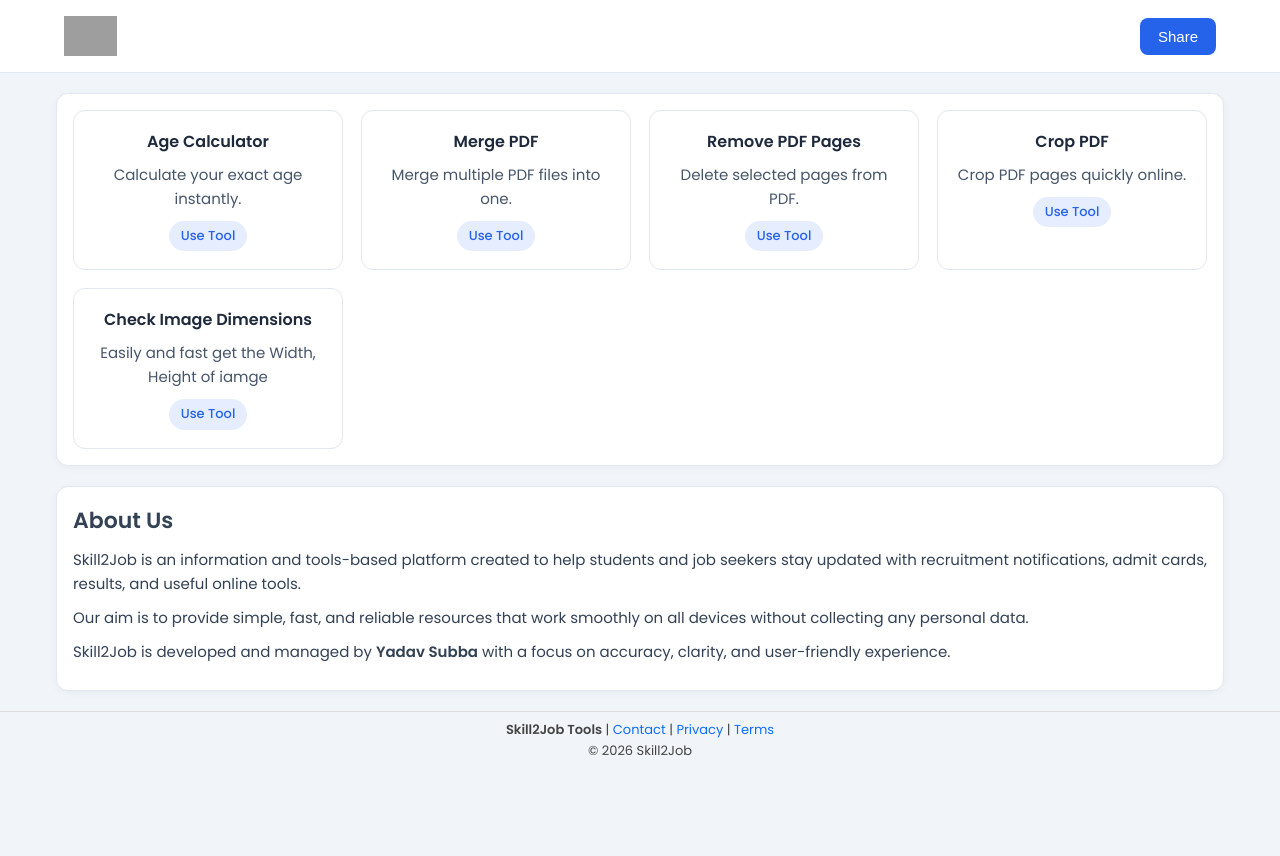
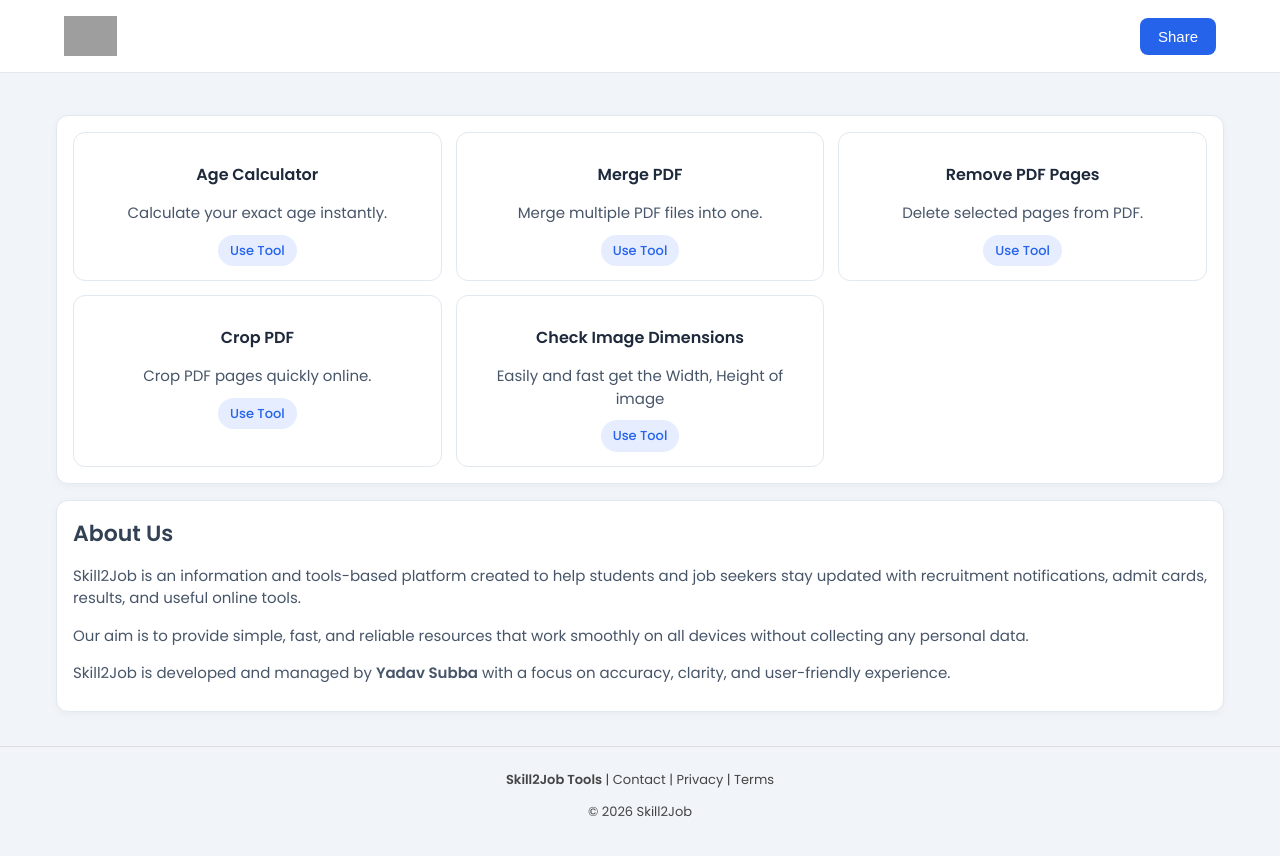
Before and after one commit to yadav150/tools., a Jekyll site: the page built from index.html, in a window 1280 px wide. Shown: the top 856 px of the page. Built offline with Jekyll 4.4.1, drawn with Linux system fonts in a browser that asks for light colours; grey boxes are pictures that could not be loaded.

Commit message:
Update index.html

```diff
--- a/index.html
+++ b/index.html
@@ -3,13 +3,14 @@
 title: Age Calculator
 show_ads: true
 ---
-<!DOCTYPE html>
+<!doctype html>
 <html lang="en">
 <head>
   <!-- BASIC META -->
-  <meta charset="UTF-8">
+  <meta charset="utf-8">
   <meta http-equiv="X-UA-Compatible" content="IE=edge">
-  <meta name="viewport" content="width=device-width, initial-scale=1.0">
+  <!-- mobile-first viewport -->
+  <meta name="viewport" content="width=device-width,initial-scale=1">
 
   <!-- TITLE -->
   <title>Skill2Job Tools – Free Online Tools for Jobs, Study & Productivity</title>
@@ -27,272 +28,152 @@
   <link rel="icon" type="image/webp" href="https://i.postimg.cc/YCnzSpLg/Official_Logo.webp">
   <link rel="apple-touch-icon" href="https://i.postimg.cc/YCnzSpLg/Official_Logo.webp">
 
-  <!-- OPEN GRAPH -->
+  <!-- SOCIAL / OG -->
   <meta property="og:type" content="website">
   <meta property="og:title" content="Skill2Job Tools – Free Online Tools for Everyone">
   <meta property="og:description" content="Access free online tools by Skill2Job including calculators, PDF tools, and utilities designed for students and job seekers.">
   <meta property="og:url" content="https://tools.skill2job.site/">
   <meta property="og:image" content="https://i.postimg.cc/YCnzSpLg/Official_Logo.webp">
   <meta property="og:site_name" content="Skill2Job">
-
-  <!-- TWITTER CARD -->
   <meta name="twitter:card" content="summary_large_image">
   <meta name="twitter:title" content="Skill2Job Tools – Free Online Tools">
   <meta name="twitter:description" content="Free calculators, PDF tools, and productivity utilities by Skill2Job.">
   <meta name="twitter:image" content="https://i.postimg.cc/YCnzSpLg/Official_Logo.webp">
 
-  <!-- STRUCTURED DATA : ORGANIZATION -->
+  <!-- PREFETCH / PRECONNECT for fonts & asset host (performance) -->
+  <link rel="preconnect" href="https://fonts.googleapis.com">
+  <link rel="preconnect" href="https://fonts.gstatic.com" crossorigin>
+  <link href="https://fonts.googleapis.com/css2?family=Poppins:wght@400;500;600&display=swap" rel="stylesheet">
+
+  <!-- STRUCTURED DATA (compact) -->
   <script type="application/ld+json">
-  {
-    "@context": "https://schema.org",
-    "@type": "Organization",
-    "name": "Skill2Job",
-    "url": "https://tools.skill2job.site/",
-    "logo": "https://i.postimg.cc/YCnzSpLg/Official_Logo.webp",
-    "founder": {
-      "@type": "Person",
-      "name": "Yadav Subba",
-      "jobTitle": "Founder & CEO"
-    }
-  }
+  {"@context":"https://schema.org","@type":"Organization","name":"Skill2Job","url":"https://tools.skill2job.site/","logo":"https://i.postimg.cc/YCnzSpLg/Official_Logo.webp","founder":{"@type":"Person","name":"Yadav Subba","jobTitle":"Founder & CEO"}}
   </script>
 
-  <!-- STRUCTURED DATA : WEBSITE -->
   <script type="application/ld+json">
-  {
-    "@context": "https://schema.org",
-    "@type": "WebSite",
-    "name": "Skill2Job Tools",
-    "url": "https://tools.skill2job.site/",
-    "potentialAction": {
-      "@type": "SearchAction",
-      "target": "https://tools.skill2job.site/search?q={search_term_string}",
-      "query-input": "required name=search_term_string"
-    }
-  }
+  {"@context":"https://schema.org","@type":"WebSite","name":"Skill2Job Tools","url":"https://tools.skill2job.site/","potentialAction":{"@type":"SearchAction","target":"https://tools.skill2job.site/search?q={search_term_string}","query-input":"required name=search_term_string"}}
   </script>
 
-  <!-- SAME FONT -->
-  <link href="https://fonts.googleapis.com/css2?family=Poppins:wght@400;500;600&display=swap" rel="stylesheet">
-
-  <!-- SAME CSS (UNCHANGED) -->
+  <!-- CRITICAL CSS (mobile-first, optimized & small) -->
   <style>
-    :root {
-      --primary: #2563eb;
-      --primary-light: #e0ebff;
-      --dark: #1e293b;
-      --bg: #f1f5f9;
-      --card: #ffffff;
-      --border: #e2e8f0;
-      --text: #334155;
-      --font-base: 16px;
+    :root{
+      --primary:#2563eb; --primary-600:#1a4fcc;
+      --dark:#1e293b; --bg:#f1f5f9; --card:#fff; --border:#e2e8f0; --text:#334155;
+      --radius:12px; --container:1200px;
+      --fs-base:16px;
     }
 
-    * { margin:0; padding:0; box-sizing:border-box; }
+    /* base reset */
+    *,*::before,*::after{box-sizing:border-box}
+    html{font-family:Poppins,system-ui,-apple-system,"Segoe UI",Roboto,"Helvetica Neue",Arial,sans-serif;font-size:16px; -webkit-text-size-adjust:100%}
+    body{margin:0;background:var(--bg);color:var(--text);line-height:1.5;font-size:var(--fs-base);-webkit-font-smoothing:antialiased}
 
-    body {
-      font-family: 'Poppins', sans-serif;
-      background: var(--bg);
-      color: var(--text);
-      font-size: var(--font-base);
-      line-height: 1.6;
+    /* Utility */
+    .container{max-width:var(--container);margin-left:auto;margin-right:auto;padding:0 16px}
+    a{color:inherit;text-decoration:none}
+    a[rel="external"]{text-decoration:underline}
+    img{max-width:100%;height:auto;display:block;border:0}
+
+    /* Header container (kept classes & selectors intact — no changes to names) */
+    header{background:var(--card);border-bottom:1px solid var(--border);position:sticky;top:0;z-index:1000}
+    .header-container{max-width:var(--container);margin:0 auto;padding:12px 16px;display:flex;justify-content:space-between;align-items:center;gap:12px;flex-wrap:nowrap}
+    .logo img{height:40px;display:block}
+    .share-btn{background:var(--primary);color:#fff;border:0;padding:10px 18px;border-radius:8px;font-size:15px;cursor:pointer;transition:background .18s ease}
+    .share-btn:hover{background:var(--primary-600)}
+
+    /* Main / Layout */
+    main{padding:16px 0}
+    .about{margin:0 auto;padding:0 16px}
+    .about-card{background:var(--card);border:1px solid var(--border);border-radius:var(--radius);padding:16px;box-shadow:0 2px 8px rgba(2,6,23,0.04)}
+    .about-card h2{margin:0 0 10px;font-size:clamp(18px,2.5vw,22px)}
+    .about-text{margin-bottom:10px;font-size:clamp(14px,2.3vw,15px);text-align:justify;color:#475569}
+
+    /* Tools grid: mobile-first single column -> multi-column on wider screens */
+    .tools-grid{display:grid;grid-template-columns:1fr;gap:14px}
+    .tool-preview{border:1px solid var(--border);border-radius:12px;padding:14px;background:var(--card);text-align:center;transition:transform .18s ease,box-shadow .18s ease}
+    .tool-preview:hover{transform:translateY(-4px);box-shadow:0 6px 18px rgba(2,6,23,0.08)}
+    .tool-preview h3{font-size:16px;font-weight:600;color:var(--dark);margin-bottom:8px}
+    .tool-preview p{font-size:15px;color:#475569;margin-bottom:10px}
+    .badge{font-size:13px;padding:6px 12px;border-radius:20px;background:#e5edff;color:var(--primary);font-weight:500;display:inline-block}
+
+    /* Footer */
+    .footer{border-top:1px solid #ddd;padding:10px 6px;text-align:center;font-size:13px;color:#444;margin-top:18px}
+
+    /* Focus states for accessibility */
+    a:focus,a button:focus{outline:3px solid rgba(37,99,235,0.18);outline-offset:3px}
+
+    /* Larger screens — add columns */
+    @media (min-width:640px){
+      .tools-grid{grid-template-columns:repeat(2,1fr)}
+      .header-container{padding:14px 20px}
+    }
+    @media (min-width:980px){
+      .tools-grid{grid-template-columns:repeat(3,1fr)}
+      .header-container{padding:16px 24px}
+      .logo img{height:40px}
     }
 
-    a { text-decoration: none; color: inherit; }
-
-    /* HEADER */
-    header {
-      background: var(--card);
-      border-bottom: 1px solid var(--border);
-      position: sticky;
-      top: 0;
-      z-index: 1000;
-    }
-
-    .header-container {
-  max-width: 1200px;
-  margin: auto;
-  padding: 16px 24px;
-  display: flex;
-  justify-content: space-between;
-  align-items: center;
-  flex-wrap: nowrap; /* Prevent stacking logo/button */
-}
-
-.logo img {
-  height: 40px;
-  display: block;
-}
-
-.share-btn {
-  background: var(--primary);
-  color: #fff;
-  border: none;
-  padding: 10px 18px;
-  border-radius: 8px;
-  font-size: 15px;
-  cursor: pointer;
-  transition: 0.3s;
-}
-
-.share-btn:hover { background: #1a4fcc; }
-
-@media (max-width: 480px) {
-  .header-container {
-    padding: 12px 16px;
-  }
-  .logo img { height: 36px; }
-  .share-btn { padding: 8px 14px; font-size: 14px; }
-}
-
-    /* TOOLS SECTION */
-    .about {
-      max-width: 1200px;
-      margin: 20px auto;
-      padding: 0 16px;
-    }
-
-    .about-card {
-      background: var(--card);
-      border: 1px solid var(--border);
-      border-radius: 12px;
-      padding: 16px;
-      box-shadow: 0 2px 8px rgba(0,0,0,0.04);
-    }
-
-    .about-card h2 {
-      margin: 0 0 10px;
-      font-size: 22px;
-    }
-
-    .about-text {
-      margin-bottom: 10px;
-      line-height: 1.6;
-      text-align: justify;
-      font-size: 15px;
-    }
-
-    .about-text a {
-      color: var(--primary);
-      text-decoration: none;
-      font-weight: 500;
-    }
-
-    .about-text a:hover {
-      text-decoration: underline;
-    }
-
-    .tools-grid {
-      display: grid;
-      grid-template-columns: repeat(auto-fit, minmax(240px, 1fr));
-      gap: 18px;
-    }
-
-    .tool-preview {
-      border: 1px solid var(--border);
-      border-radius: 12px;
-      padding: 18px;
-      background: var(--card);
-      text-align: center;
-      transition: 0.3s;
-    }
-
-    .tool-preview:hover {
-      transform: translateY(-4px);
-      box-shadow: 0 6px 18px rgba(0,0,0,0.08);
-    }
-
-    .tool-preview h3 {
-      font-size: 16px;
-      font-weight: 600;
-      color: var(--dark);
-      margin-bottom: 8px;
-    }
-
-    .tool-preview p {
-      font-size: 15px;
-      color: #475569;
-      margin-bottom: 10px;
-    }
-
-    .badge {
-      font-size: 13px;
-      padding: 5px 12px;
-      border-radius: 20px;
-      background: #e5edff;
-      color: var(--primary);
-      font-weight: 500;
-      display: inline-block;
-    }
-
-    @media (max-width: 480px) {
-      .header-container {
-        padding: 12px 16px;
-      }
-      .logo img { height: 36px; }
-      .share-btn { padding: 8px 14px; font-size: 14px; }
-    }
-    .footer {
-  border-top: 1px solid #ddd;
-  padding: 8px 6px;
-  text-align: center;
-  font-size: 13px;
-  color: #444;
-}
-
-.footer a {
-  color: #0d6efd;
-  text-decoration: none;
-}
-
-.footer a:hover {
-  text-decoration: underline;
+    /* reduce motion preference */
+    @media (prefers-reduced-motion:reduce){
+      .tool-preview{transition:none}
     }
   </style>
 </head>
 
 <body>
-<section class="about">
+  <!-- NOTE: I did NOT change header class names or ids. If you have a header include/partial (often in layout), it remains compatible. -->
+  <!-- Example header (only include if your layout does not already render header) -->
+  <!--
+  <header>
+    <div class="header-container container">
+      <div class="logo"><img src="https://i.postimg.cc/YCnzSpLg/Official_Logo.webp" alt="Skill2Job logo" width="160" height="40" loading="lazy"></div>
+      <button class="share-btn" aria-label="Share site">Share</button>
+    </div>
+  </header>
+  -->
+
+  <main>
+    <section class="about container" aria-labelledby="tools-title">
       <div class="about-card">
-    <div class="tools-grid">
+        <div class="tools-grid" role="list" aria-label="Tools list">
 
-      <div class="tool-preview">
+          <div class="tool-preview" role="listitem">
             <h3>Age Calculator</h3>
             <p>Calculate your exact age instantly.</p>
-        <span class="badge"><a href="age-calculator/">Use Tool</a></span>
+            <span class="badge"><a href="age-calculator/" rel="noopener" aria-label="Use Age Calculator tool">Use Tool</a></span>
           </div>
 
-      <div class="tool-preview">
+          <div class="tool-preview" role="listitem">
             <h3>Merge PDF</h3>
             <p>Merge multiple PDF files into one.</p>
-        <span class="badge"><a href="merge-pdf/">Use Tool</a></span>
+            <span class="badge"><a href="merge-pdf/" rel="noopener" aria-label="Use Merge PDF tool">Use Tool</a></span>
           </div>
 
-      <div class="tool-preview">
+          <div class="tool-preview" role="listitem">
             <h3>Remove PDF Pages</h3>
             <p>Delete selected pages from PDF.</p>
-        <span class="badge"><a href="remove-pages/">Use Tool</a></span>
+            <span class="badge"><a href="remove-pages/" rel="noopener" aria-label="Use Remove PDF Pages tool">Use Tool</a></span>
           </div>
 
-      <div class="tool-preview">
+          <div class="tool-preview" role="listitem">
             <h3>Crop PDF</h3>
             <p>Crop PDF pages quickly online.</p>
-        <span class="badge"><a href="crop-pdf/">Use Tool</a></span>
+            <span class="badge"><a href="crop-pdf/" rel="noopener" aria-label="Use Crop PDF tool">Use Tool</a></span>
           </div>
 
-      <div class="tool-preview">
+          <div class="tool-preview" role="listitem">
             <h3>Check Image Dimensions</h3>
-        <p>Easily and fast get the Width, Height of iamge</p>
-        <span class="badge"><a href="image-pixel-checker/">Use Tool</a></span>
+            <p>Easily and fast get the Width, Height of image</p>
+            <span class="badge"><a href="image-pixel-checker/" rel="noopener" aria-label="Use Image Pixel Checker">Use Tool</a></span>
           </div>
 
         </div>
       </div>
     </section>
 
-<section class="about">
+    <section class="about container" aria-labelledby="about-title" style="margin-top:16px">
       <div class="tool-card about-card">
-    <h2>About Us</h2>
+        <h2 id="about-title">About Us</h2>
 
         <p class="about-text">
           Skill2Job is an information and tools-based platform created to help
@@ -311,16 +192,16 @@
         </p>
       </div>
     </section>
+  </main>
 
-<footer class="footer">
+  <footer class="footer" role="contentinfo">
     <p>
       <strong>Skill2Job Tools</strong> |
-    <a href="/contact">Contact</a> |
-    <a href="/privacy">Privacy</a> |
-    <a href="/terms">Terms</a>
+      <a href="/contact" rel="noopener">Contact</a> |
+      <a href="/privacy" rel="noopener">Privacy</a> |
+      <a href="/terms" rel="noopener">Terms</a>
     </p>
     <p>© 2026 Skill2Job</p>
   </footer>
-
 </body>
 </html>
```
Lines whose indentation alone changed are shown as unchanged.
